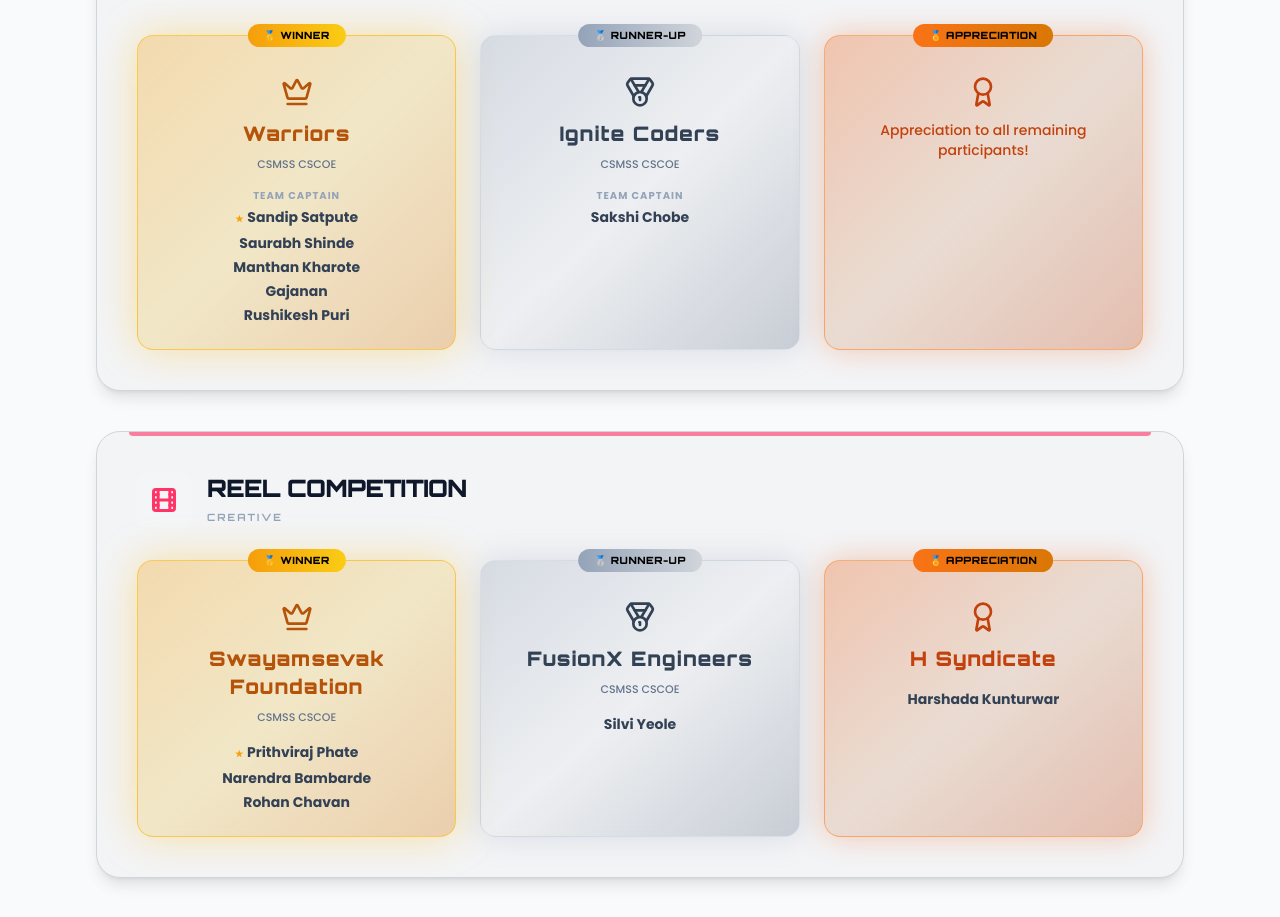
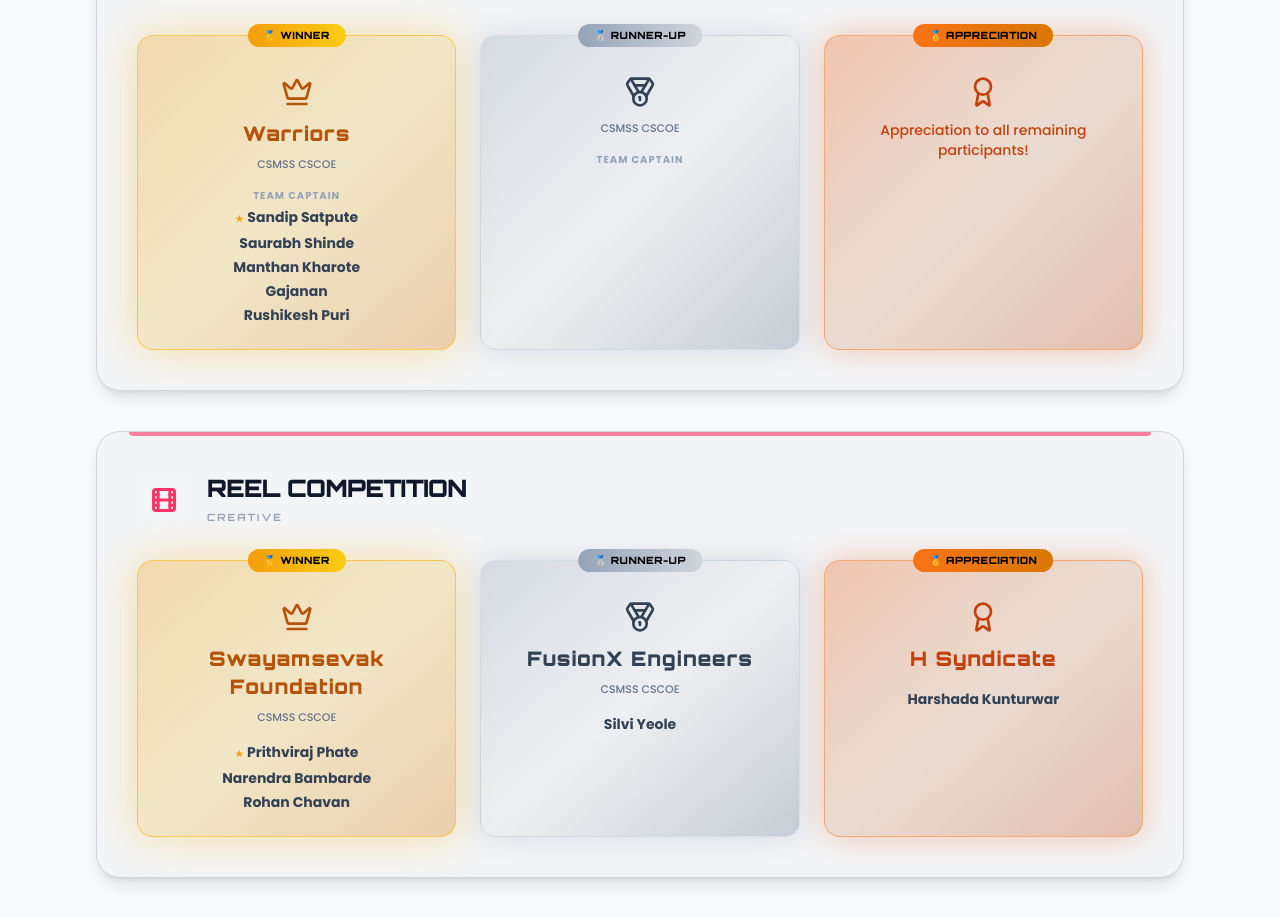
Before and after one commit to Saurabh-Shinde-Patil/TechTonic-2026, a React (Vite) app: page /winners in a window 1280 px wide. Shown: the part 2700-3617 px from the top of the page. Built offline with nearby package versions, Linux system fonts and the light colour scheme.

Commit message:
Update siteData.js

```diff
--- a/src/data/siteData.js
+++ b/src/data/siteData.js
@@ -223,7 +223,7 @@ export const eventData = [
     ],
     winners: {
       first: { teamName: 'Warriors', college: 'CSMSS CSCOE', memberRole: 'Team Captain', members: ['Sandip Satpute', 'Saurabh Shinde', 'Manthan Kharote', 'Gajanan', 'Rushikesh Puri'] },
-      second: { teamName: 'Ignite Coders', college: 'CSMSS CSCOE', memberRole: 'Team Captain', members: ['Sakshi Chobe'] },
+      second: { teamName: '', college: 'CSMSS CSCOE', memberRole: 'Team Captain', members: [''] },
       third: { note: 'Appreciation to all remaining participants!' }
     }
   },
```
